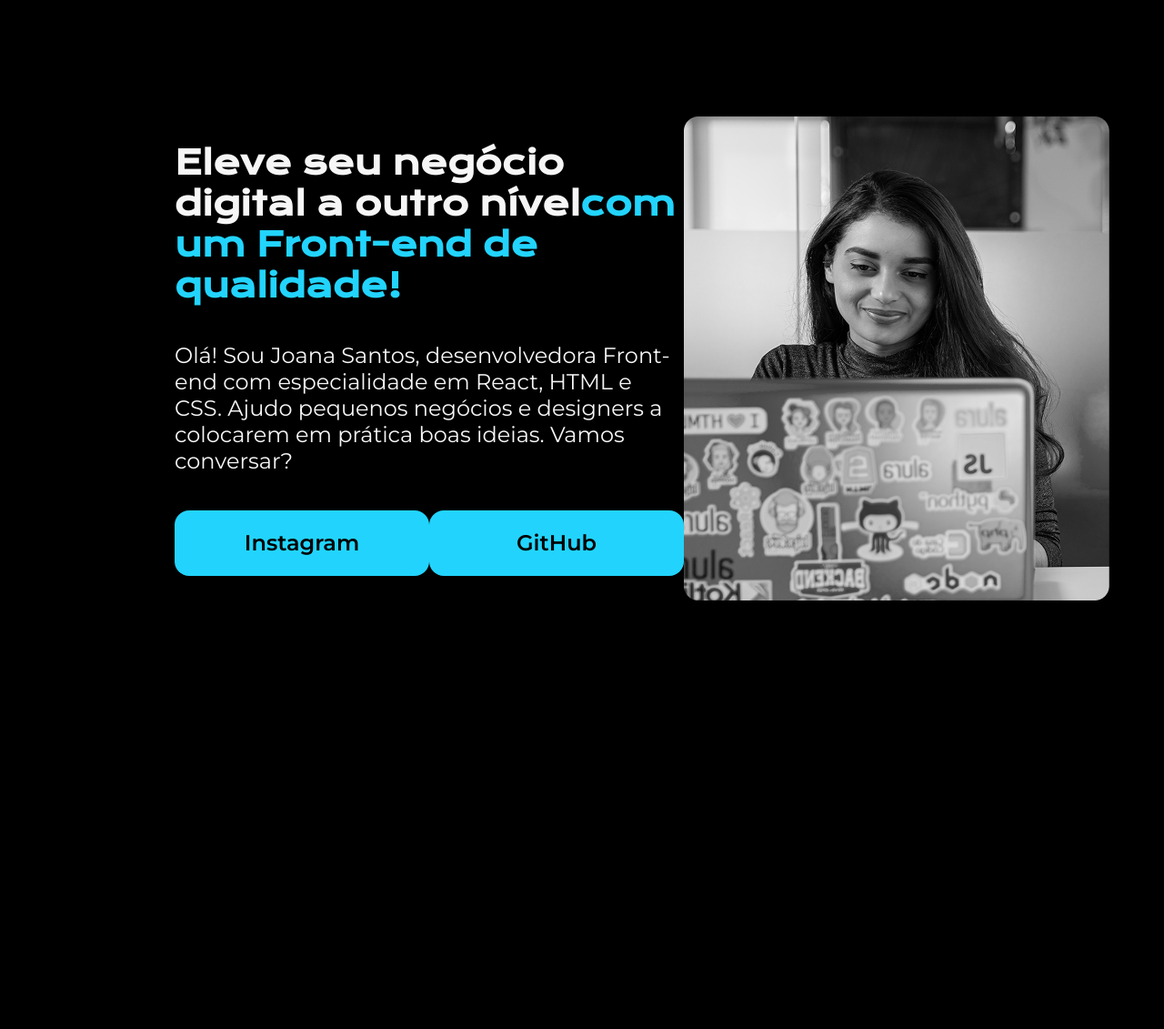
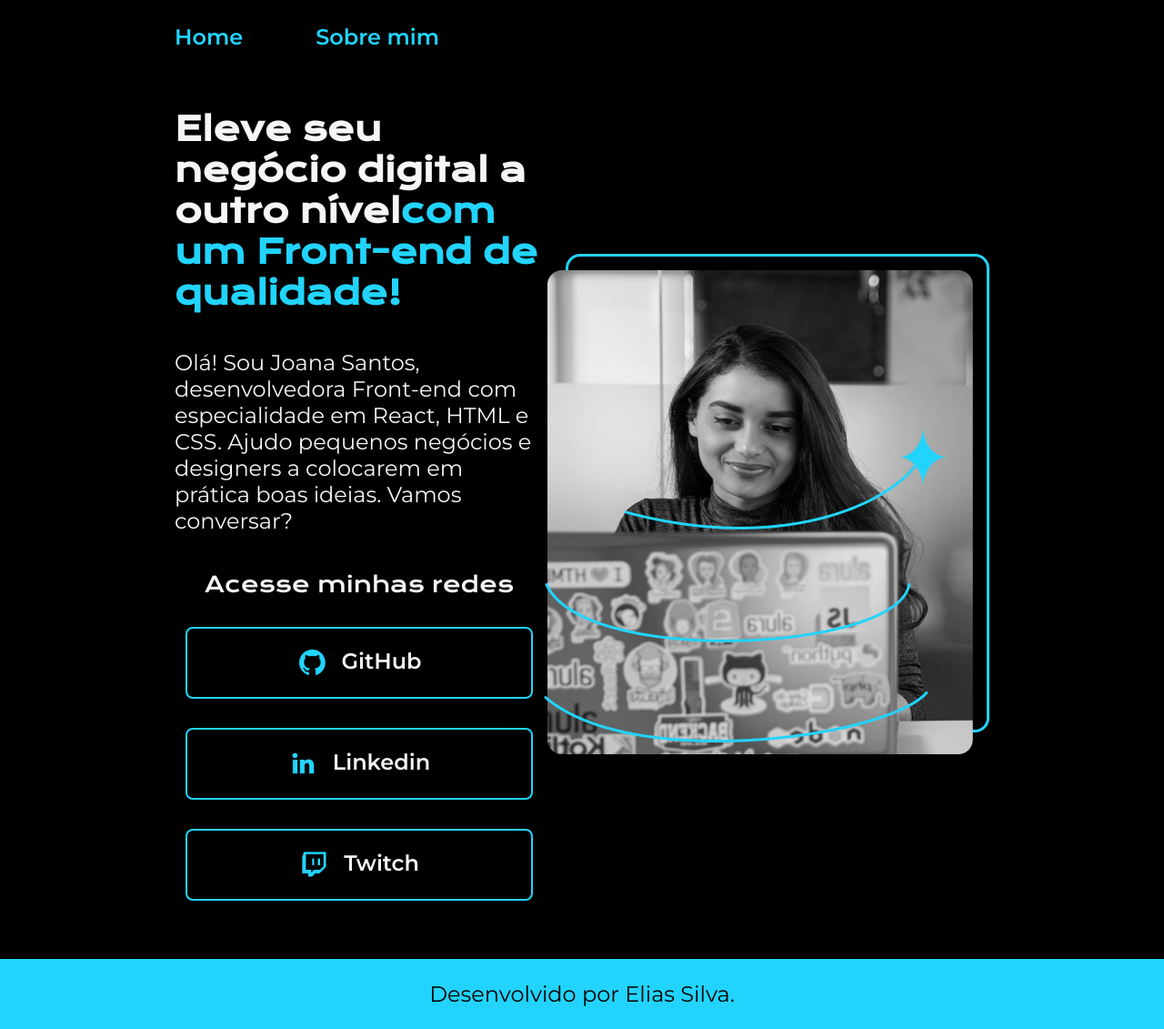
Before and after one commit to oeliassilva/site-portifolio, a plain HTML site: page Index.html in a window 1280 px wide. Shown: the whole page at 91% size. Before the commit the page ends 928 px from the top, so only its background shows below. Drawn offline with nearby package versions, Linux system fonts and the light colour scheme.

Commit message:
Criado a página sobre sim e estalizações na home.

```diff
--- a/Index.html
+++ b/Index.html
@@ -6,11 +6,16 @@
     <meta http-equiv="X-UA-Compatible" content="IE=edge">
     <meta name="viewport" content="width=device-width, initial-scale=1.0">
     <title>Portifolio</title>
-    <link rel="stylesheet" href="style.css">
+    <link rel="stylesheet" href="./styles/style.css">
 </head>
 
 <body>
-    <header></header>
+    <header class="cabecalho">
+        <nav class="cabecalho__menu">
+            <a class="cabecalho__menu__link" href="Index.html">Home</a>
+            <a class="cabecalho__menu__link" href="about.html">Sobre mim</a>
+        </nav>
+    </header>
     <main class="apresentacao">
         <section class="apresentacao__conteudo">
             <h1 class="apresentacao__conteudo__titulo">Eleve seu negócio digital a outro nível<strong
@@ -22,13 +27,26 @@
             colocarem em prática boas ideias. Vamos
             conversar?</p>
             <div class="apresentacao__links">
-                <a class="apresentacao__links__link" href="https://instagram.com/rafaballerini">Instagram</a>
-                <a class="apresentacao__links__link" href="https://github.com/guilhermeonrails">GitHub</a>
+                <h2 class="apresentacao__links__subtitulo">Acesse minhas redes</h2>
+                <a class="apresentacao__links__link" href="https://github.com/">
+                    <img src="./assets/github.png" alt="Logo do GitHub">
+                    GitHub
+                </a>
+                <a class="apresentacao__links__link" href="https://linkedin.com/">
+                    <img src="./assets/linkedin.png" alt="Logo do linkedin">
+                    Linkedin
+                </a>
+                <a class="apresentacao__links__link" href="https://twitch.tv/">
+                    <img src="./assets/twitch.png" alt="Logo da Twitch">
+                    Twitch
+                </a>
             </div>
         </section>
-        <img src="imagem.png" alt="Foto da Joana Santos programando">
+        <img src="./assets/Imagem.png" alt="Foto da Joana Santos programando">
     </main>
-    <footer></footer>
+    <footer class="rodape">
+        <p>Desenvolvido por Elias Silva.</p>
+    </footer>
 </body>
 
 </html>
--- a/style.css
+++ b/styles/style.css
@@ -6,18 +6,27 @@
 }
 
 body{
-    height: 100vh;
     box-sizing: border-box;
     background-color: #000000;
     color: #F6F6F6;
 }
-
-.titulo-destaque{
+.cabecalho{
+    padding: 2% 0% 0% 15%;
+}
+.cabecalho__menu{
+    display: flex;
+    gap: 80px;
+}
+.cabecalho__menu__link{
+    font-family: 'Montserrat', sans-serif;
+    font-size: 24px;
+    font-weight: 600;
     color: #22D4FD;
+    text-decoration: none;
 }
 
 .apresentacao{
-    margin: 10% 15%;
+   padding: 5% 15%;
     display: flex;
     align-items: center;
     justify-content: space-between;
@@ -34,6 +43,10 @@ body{
     font-family: 'Krona One', sans-serif;
 }
 
+.titulo-destaque{
+    color: #22D4FD;
+}
+
 .apresentacao__conteudo__texto{
     font-size: 24px;
     font-family: 'Montserrat', sans-serif;
@@ -41,18 +54,44 @@ body{
 
 .apresentacao__links{
     display: flex;
+    flex-direction: column;
     justify-content: space-between;
+    align-items: center;
+    gap: 32px;
 }
-
+.apresentacao__links__subtitulo{
+    font-family: 'Krona One', sans-serif;
+    font-weight: 400;
+    font-size: 24px;
+}
 .apresentacao__links__link{
-    background-color: #22D4FD;
-    width: 280px;
+    display: flex;
+    justify-content: center;
+    gap: 16px;
+    border: 2px solid #22D4FD;
+    width: 378px;
     text-align: center;
-    border-radius: 16px;
+    border-radius: 8px;
     font-size: 24px;
     font-weight: 600;
     padding: 21.5px 0;
     text-decoration: none;
-    color: #000000;
+    color: #F6F6F6;
     font-family: 'Montserrat', sans-serif;
 }
+
+.apresentacao__links__link:hover{
+    cursor: pointer;
+    background-color: #272727;
+
+}
+.rodape{
+    padding: 24px;
+    color: #000000;
+    background-color: #22D4FD;
+    text-align: center;
+    font-family: 'Montserrat', sans-serif;
+    font-size: 24px;
+    font-weight: 400;
+
+}
```
Also changed, not shown: styles/about.html (added, +13 -0 lines), assets/Imagem.png (added), assets/github.png (added), assets/html.png (renamed from html.png), assets/instagram.png (added), assets/linkedin.png (added), assets/twitch.png (added), assets/twitter-novo.png (added), assets/twitter.png (added), imagem.png (deleted).
